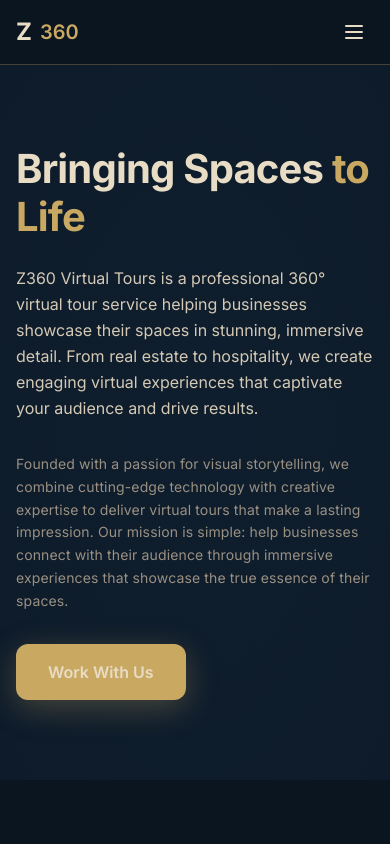
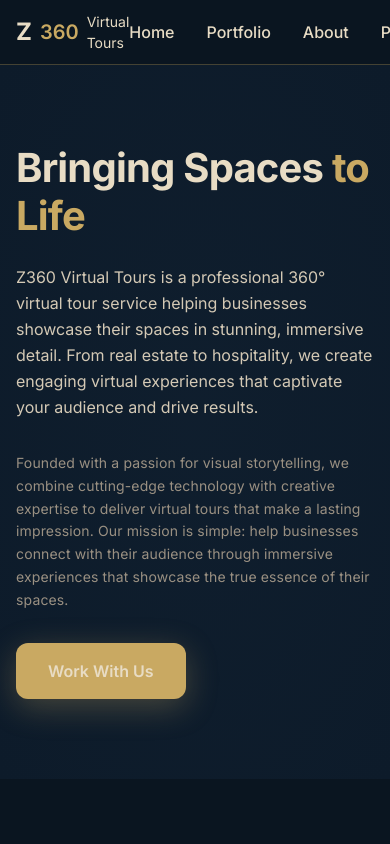
Before and after one commit to ZaniDalipi/Z360VirtualTour, a Next.js app: page /about in a window 390 px wide. Shown: the top 844 px of the page. Built offline with nearby package versions, Linux system fonts and the light colour scheme.

Commit message:
Fix navigation bar visibility in Safari
- Change header from sticky to fixed positioning
- Add spacer div below header to push content down
- Use all inline styles for Safari compatibility
- Adjust tour detail hero section for fixed header

```diff
--- a/src/app/tour/[slug]/page.tsx
+++ b/src/app/tour/[slug]/page.tsx
@@ -141,7 +141,7 @@ export default function TourDetailPage() {
       <PublicHeader />
 
       {/* Hero Section with Cover Image */}
-      <section className="relative h-[70vh] min-h-[500px] max-h-[800px]">
+      <section className="relative h-[70vh] min-h-[500px] max-h-[800px]" style={{ marginTop: '-64px', paddingTop: '64px' }}>
         {/* Background Image */}
         <div className="absolute inset-0">
           <Image
--- a/src/components/layout/PublicHeader.tsx
+++ b/src/components/layout/PublicHeader.tsx
@@ -16,29 +16,30 @@ export function PublicHeader() {
   const [mobileMenuOpen, setMobileMenuOpen] = useState(false)
 
   return (
+    <>
+      {/* Fixed Header */}
       <header
         style={{
-        position: 'sticky',
+          position: 'fixed',
           top: 0,
+          left: 0,
+          right: 0,
           zIndex: 9999,
           backgroundColor: '#0A1520',
           borderBottom: '1px solid rgba(201, 169, 98, 0.3)',
-        WebkitBackfaceVisibility: 'hidden',
-        backfaceVisibility: 'hidden',
-        transform: 'translateZ(0)',
         }}
       >
-      <div className="max-w-7xl mx-auto px-4 sm:px-6 lg:px-8">
-        <div className="flex items-center justify-between h-16 md:h-20">
+        <div style={{ maxWidth: '1280px', margin: '0 auto', padding: '0 1rem' }}>
+          <div style={{ display: 'flex', alignItems: 'center', justifyContent: 'space-between', height: '64px' }}>
             {/* Logo */}
-          <Link href="/" className="flex items-center gap-2">
+            <Link href="/" style={{ display: 'flex', alignItems: 'center', gap: '0.5rem', textDecoration: 'none' }}>
               <span style={{ fontSize: '1.5rem', fontWeight: 'bold', color: '#E8DCC4' }}>Z</span>
               <span style={{ fontSize: '1.25rem', fontWeight: '600', color: '#C9A962' }}>360</span>
-            <span className="hidden sm:inline" style={{ fontSize: '0.875rem', color: '#E8DCC4' }}>Virtual Tours</span>
+              <span style={{ fontSize: '0.875rem', color: '#E8DCC4' }}>Virtual Tours</span>
             </Link>
 
             {/* Desktop Navigation */}
-          <nav className="hidden md:flex items-center gap-8">
+            <nav style={{ display: 'flex', alignItems: 'center', gap: '2rem' }} className="hidden md:flex">
               {navLinks.map((link) => (
                 <Link
                   key={link.href}
@@ -48,29 +49,25 @@ export function PublicHeader() {
                     fontWeight: 500,
                     textDecoration: 'none',
                   }}
-                onMouseEnter={(e) => e.currentTarget.style.opacity = '0.8'}
-                onMouseLeave={(e) => e.currentTarget.style.opacity = '1'}
                 >
                   {link.label}
                 </Link>
               ))}
             </nav>
 
-          {/* CTA Button */}
+            {/* CTA Button - Desktop */}
             <div className="hidden md:block">
-            <Link href="/contact">
+              <Link href="/contact" style={{ textDecoration: 'none' }}>
                 <button
                   style={{
                     backgroundColor: '#C9A962',
                     color: '#0A1520',
                     padding: '0.5rem 1.5rem',
                     borderRadius: '0.375rem',
-                  fontWeight: 500,
+                    fontWeight: 600,
                     border: 'none',
                     cursor: 'pointer',
                   }}
-                onMouseEnter={(e) => e.currentTarget.style.opacity = '0.9'}
-                onMouseLeave={(e) => e.currentTarget.style.opacity = '1'}
                 >
                   Get a Quote
                 </button>
@@ -79,36 +76,45 @@ export function PublicHeader() {
 
             {/* Mobile Menu Button */}
             <button
-            className="md:hidden p-2"
-            style={{ color: '#E8DCC4', background: 'none', border: 'none', cursor: 'pointer' }}
+              className="md:hidden"
+              style={{ color: '#E8DCC4', background: 'none', border: 'none', cursor: 'pointer', padding: '0.5rem' }}
               onClick={() => setMobileMenuOpen(!mobileMenuOpen)}
             >
-            {mobileMenuOpen ? <X className="w-6 h-6" /> : <Menu className="w-6 h-6" />}
+              {mobileMenuOpen ? <X style={{ width: '24px', height: '24px' }} /> : <Menu style={{ width: '24px', height: '24px' }} />}
             </button>
           </div>
         </div>
 
         {/* Mobile Menu */}
+        {mobileMenuOpen && (
           <div
-        className={`md:hidden overflow-hidden transition-all duration-300 ${
-          mobileMenuOpen ? 'max-h-96' : 'max-h-0'
-        }`}
-        style={{ backgroundColor: '#0A1520', borderTop: mobileMenuOpen ? '1px solid rgba(201, 169, 98, 0.2)' : 'none' }}
+            style={{
+              backgroundColor: '#0A1520',
+              borderTop: '1px solid rgba(201, 169, 98, 0.2)',
+              padding: '1rem',
+            }}
+            className="md:hidden"
           >
-        <nav className="px-4 py-4 space-y-1">
+            <nav style={{ display: 'flex', flexDirection: 'column', gap: '0.25rem' }}>
               {navLinks.map((link) => (
                 <Link
                   key={link.href}
                   href={link.href}
-              className="block px-4 py-3 rounded-lg"
-              style={{ color: '#E8DCC4', fontWeight: 500, textDecoration: 'none' }}
+                  style={{
+                    color: '#E8DCC4',
+                    fontWeight: 500,
+                    textDecoration: 'none',
+                    padding: '0.75rem 1rem',
+                    borderRadius: '0.5rem',
+                    display: 'block',
+                  }}
                   onClick={() => setMobileMenuOpen(false)}
                 >
                   {link.label}
                 </Link>
               ))}
-          <div className="pt-2 px-4">
-            <Link href="/contact" onClick={() => setMobileMenuOpen(false)}>
+              <div style={{ paddingTop: '0.5rem', paddingLeft: '1rem', paddingRight: '1rem' }}>
+                <Link href="/contact" onClick={() => setMobileMenuOpen(false)} style={{ textDecoration: 'none' }}>
                   <button
                     style={{
                       width: '100%',
@@ -116,7 +122,7 @@ export function PublicHeader() {
                       color: '#0A1520',
                       padding: '0.75rem',
                       borderRadius: '0.375rem',
-                  fontWeight: 500,
+                      fontWeight: 600,
                       border: 'none',
                       cursor: 'pointer',
                     }}
@@ -127,6 +133,11 @@ export function PublicHeader() {
               </div>
             </nav>
           </div>
+        )}
       </header>
+
+      {/* Spacer to push content below fixed header */}
+      <div style={{ height: '64px' }} />
+    </>
   )
 }
```
Lines whose indentation alone changed are shown as unchanged.
